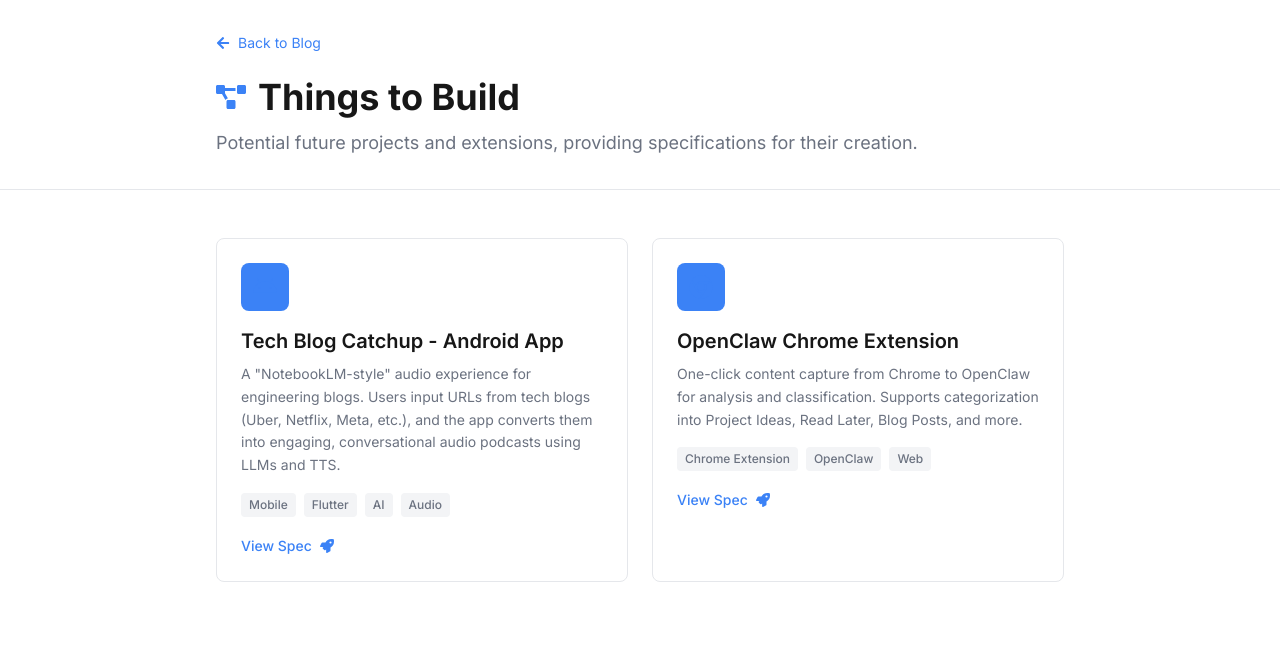
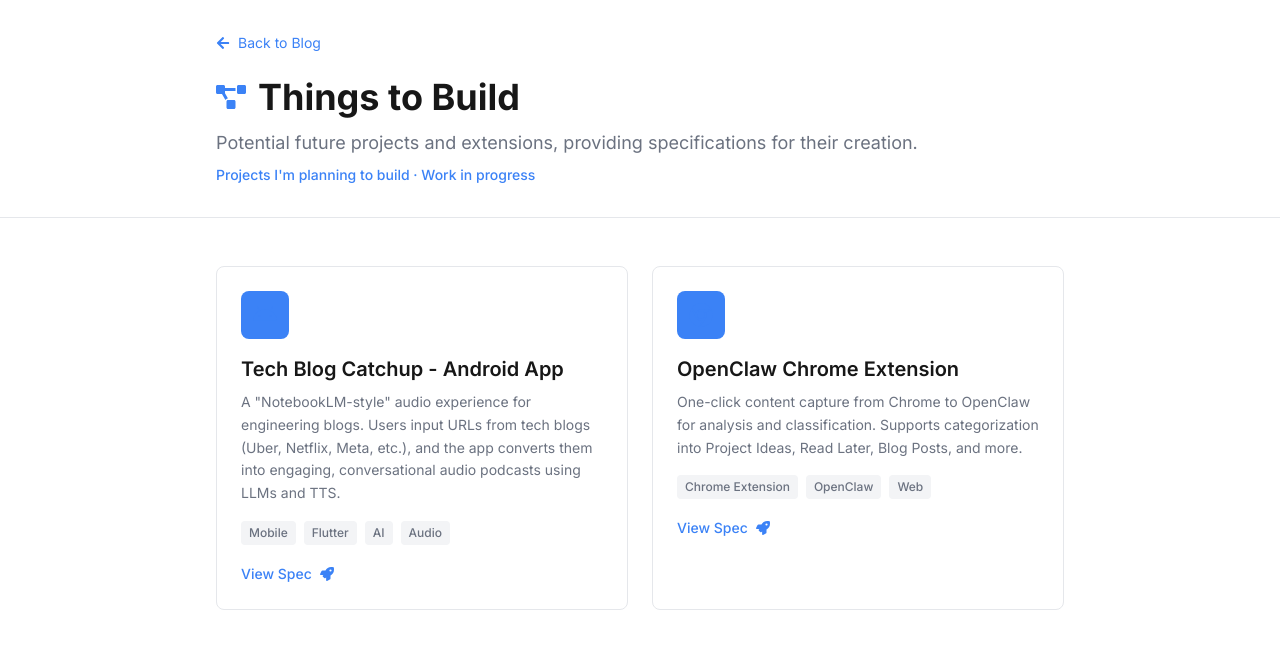
Before and after one commit to gauravsurtani/gauravsurtani.github.io, a Next.js app: page /things-to-build in a window 1280 px wide. Shown: the top 648 px of the page. Built offline with nearby package versions, Linux system fonts and the light colour scheme.

Commit message:
Add sub-header to Things to Build page

```diff
--- a/src/app/things-to-build/page.tsx
+++ b/src/app/things-to-build/page.tsx
@@ -46,6 +46,9 @@
           </div>
           <p className="text-lg" style={{ color: 'var(--muted-foreground)' }}>
             Potential future projects and extensions, providing specifications for their creation.
+          </p>
+          <p className="mt-2 text-sm font-medium" style={{ color: 'var(--accent)' }}>
+            Projects I'm planning to build · Work in progress
           </p>
         </div>
       </div>
```
